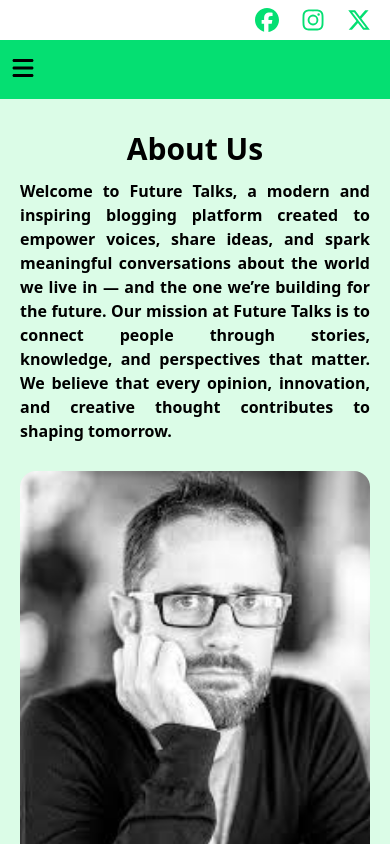
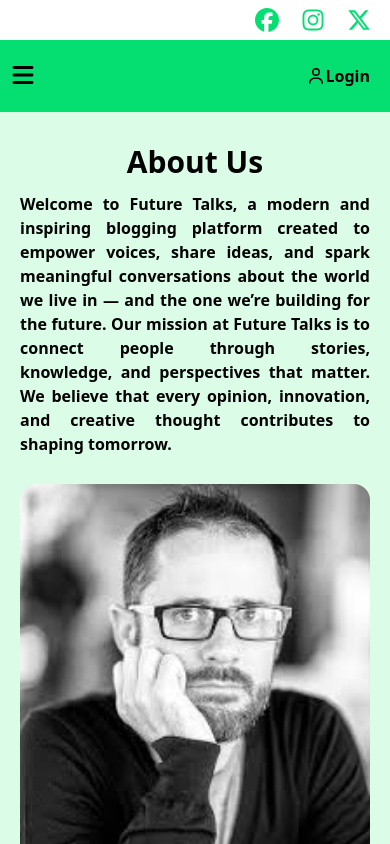
Before and after one commit to hareeshvs72/Blog-MERN-FRONTEND, a React (Vite) app: page /aboutus in a window 390 px wide. Shown: the top 844 px of the page. Built offline with nearby package versions, Linux system fonts and the light colour scheme.

Commit message:
update success fully

```diff
--- a/src/Admin/components/AdminSidebar.jsx
+++ b/src/Admin/components/AdminSidebar.jsx
@@ -5,7 +5,7 @@
 import { useEffect } from 'react'
 import { Link, NavLink } from 'react-router-dom'
 import BASEURL from '../../service/serverURL'
-import { adminUpdateContext } from '../../context/contextApi'
+import { adminUpdateContext } from '../../context/ResponseContextApi'
 
 
 
--- a/src/Admin/pages/AdminSettings.jsx
+++ b/src/Admin/pages/AdminSettings.jsx
@@ -7,7 +7,8 @@
 import { updateAdminProfile } from '../../service/allAPI';
 import BASEURL from '../../service/serverURL';
 import { useContext } from 'react';
-import { adminUpdateContext } from '../../context/contextApi';
+import { adminUpdateContext } from '../../context/ResponseContextApi';
+
 
 function AdminSettings() {
   const [preview, setPreview] = useState("");
--- a/src/App.jsx
+++ b/src/App.jsx
@@ -1,4 +1,4 @@
-import { useContext, useState } from 'react'
+import { useContext, useEffect, useState } from 'react'
 import './App.css'
 import { Route, Routes } from 'react-router-dom'
 import Landing from './User/Pages/Landing'
@@ -29,6 +29,7 @@
   setTimeout(() => {
     setPreload(false)
   }, 3000);
+  useEffect(()=>{},[authorisedUser])
   return (
     <>
       <Routes>
--- a/src/User/Components/Header.jsx
+++ b/src/User/Components/Header.jsx
@@ -70,8 +70,8 @@
               <div className="md:hidden block ">
                 {/* <button className='bg-black  text-green-400 px-3 py-2 rounded font-semibold hover:border border-black hover:bg-green-400 hover:text-black transition-all' ><Link to={'/login'} ><FontAwesomeIcon icon={faUser} />Login</Link></button> */}
                   {!token ?
-              <div className="md:block hidden">
-                <button className='md:bg-black md:text-green-400 px-3 py-2 rounded font-semibold hover:border border-black hover:bg-green-400 hover:text-black transition-all' ><Link to={'/login'} ><FontAwesomeIcon icon={faUser} />Login</Link></button>
+              <div className="md:hidden ">
+                <button className='md:bg-black  md:text-green-400 px-3 py-2 rounded font-semibold hover:border border-black hover:bg-green-400 hover:text-black transition-all' ><Link to={'/login'} ><FontAwesomeIcon icon={faUser} />Login</Link></button>
               </div>
               :
               <div>
--- a/src/User/Components/UserSidebar.jsx
+++ b/src/User/Components/UserSidebar.jsx
@@ -5,7 +5,7 @@
 import { useEffect } from 'react'
 import { Link, NavLink } from 'react-router-dom'
 import BASEURL from '../../service/serverURL'
-import { userUpdateContext } from '../../context/contextApi'
+import { userUpdateContext } from '../../context/ResponseContextApi'
 
 function UserSidebar() {
   const {userEditresponse,setUserEditResponse} = useContext(userUpdateContext)
--- a/src/User/Pages/Landing.jsx
+++ b/src/User/Pages/Landing.jsx
@@ -8,8 +8,12 @@
 import { displayLatestBlogInHomeApi } from '../../service/allAPI'
 import BASEURL from '../../service/serverURL'
 import { SearchContext } from '../../../ContextApi/CreateContext'
+import { autherisedContext } from '../../context/AutherisedUserContext'
+
 
 function Landing() {
+      const { authorisedUser, setAuthorisedUser, role } = useContext(autherisedContext)
+
   const [latestBlogs, setLatestBlogs] = useState([])
   const { setSearchKey, searchKey } = useContext(SearchContext)
   const navigate = useNavigate("")
@@ -20,7 +24,7 @@
 
       displayLatestBlogs()
 
-  },[])
+  },[authorisedUser])
 
   const displayLatestBlogs = async () => {
     console.log("displayLatestBlogs");
--- a/src/User/Pages/ProfileEdit.jsx
+++ b/src/User/Pages/ProfileEdit.jsx
@@ -6,7 +6,7 @@
 import { toast, ToastContainer } from 'react-toastify'
 import { userProfileEditAPI } from '../../service/allAPI';
 import BASEURL from '../../service/serverURL';
-import { userUpdateContext } from '../../context/contextApi';
+import { userUpdateContext } from '../../context/ResponseContextApi';
 
 
 function ProfileEdit() {
```
